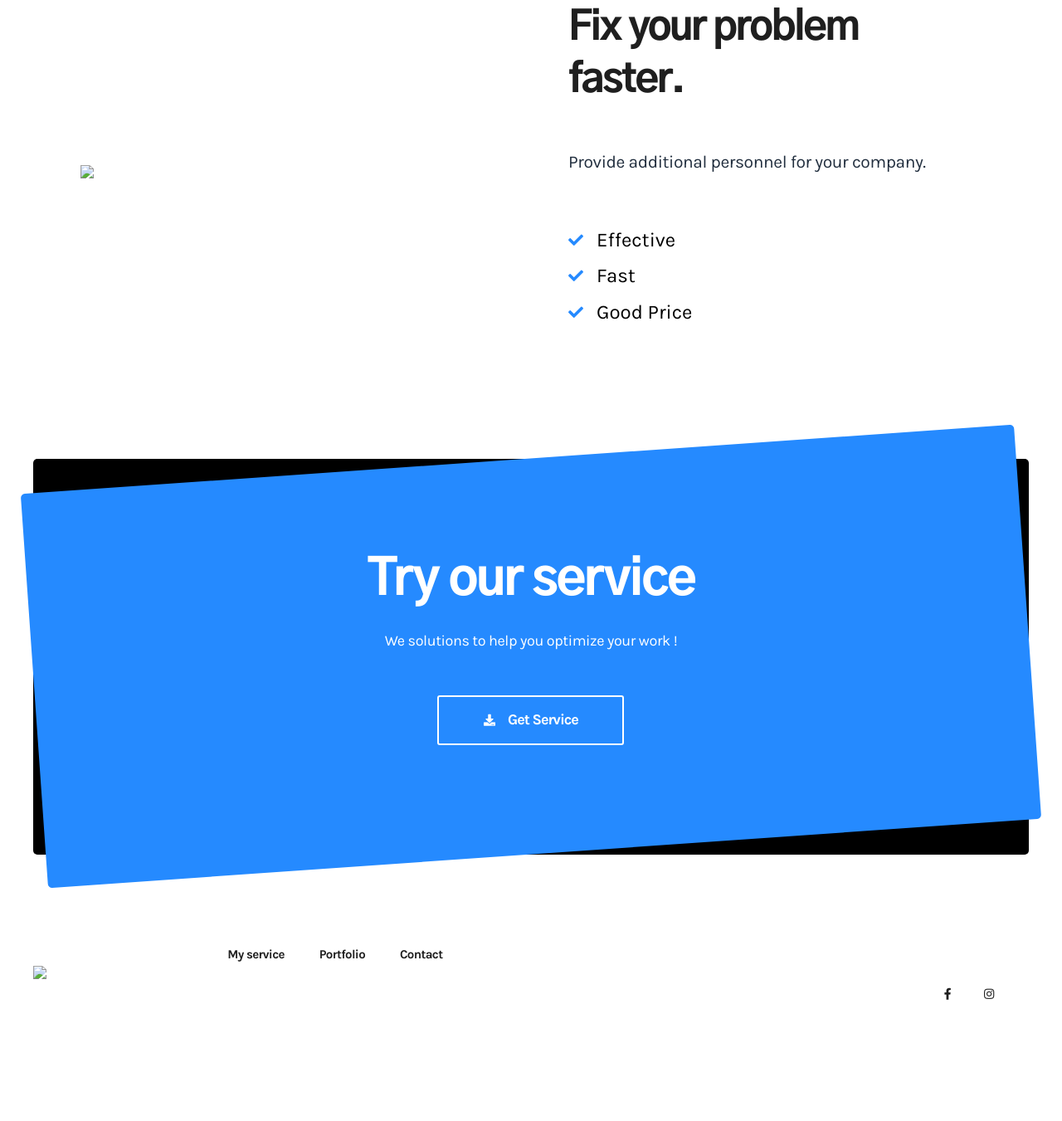
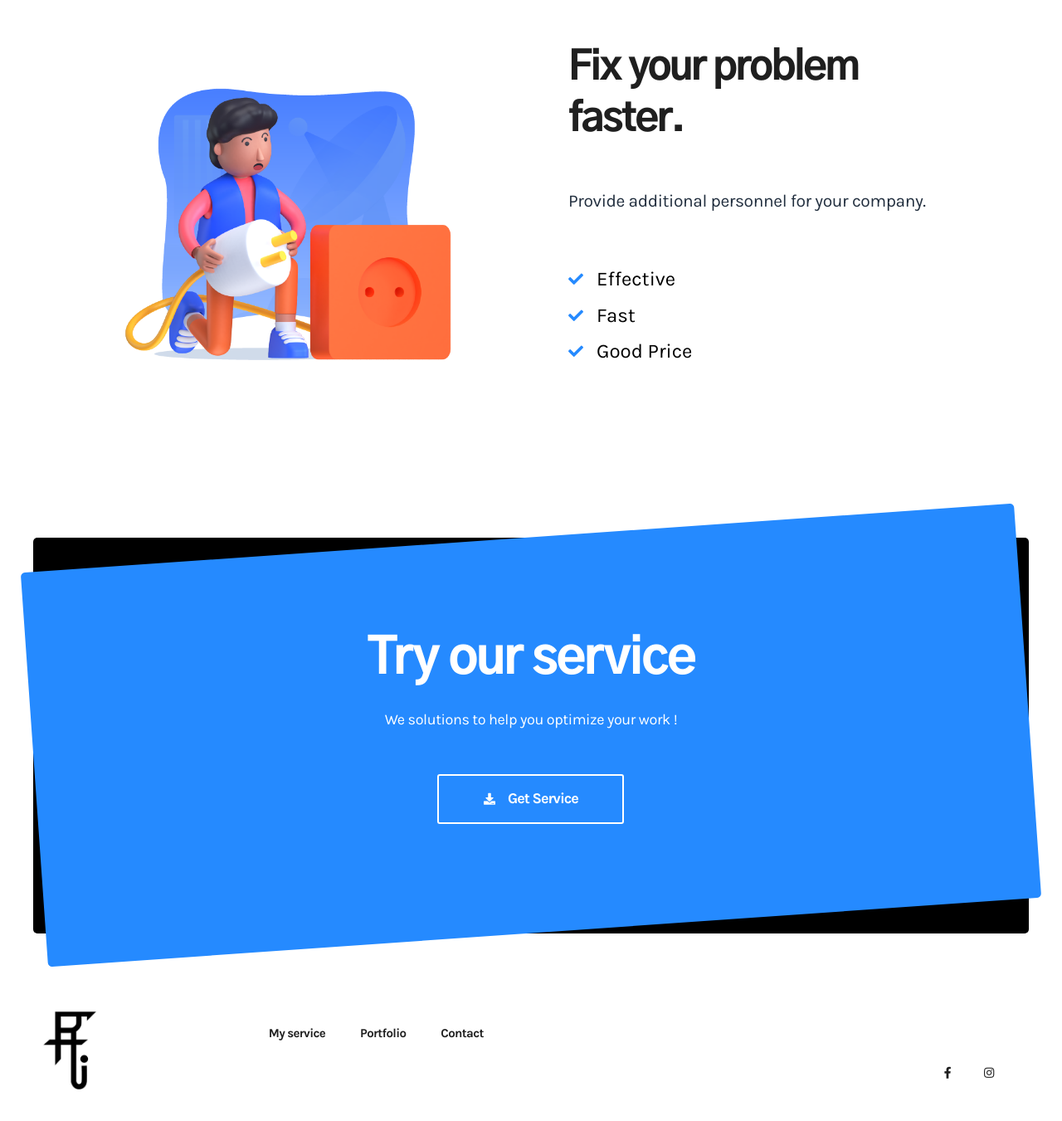
Before and after one commit to hung2911/AS3, a plain HTML site: page index.html in a window 1280 px wide. Shown: the part 3262-4613 px from the top of the page at 83% size. Before the commit the page ends 4540 px from the top, so only its background shows below. Drawn offline with Linux system fonts and the light colour scheme; files whose address does not match are found by name.

Commit message:
Update index.html

```diff
--- a/index.html
+++ b/index.html
@@ -293,7 +293,7 @@
           <div class="col-xl-5 col-lg-5 col-md-4 col-sm-8 flex-y-center" data-aos="fade-right" data-aos-duration="800" data-aos-once="true">
             <!-- content img start -->
             <div class="content-img pl-lg-5 pr-lg-7 position-relative z-index-1">
-              <img src="images_15.png"; width="500px" style="padding-right: -200px;">
+              <img src="image/images_15.png"; width="500px" style="padding-right: -200px;">
             </div>
             <!-- content img end -->
           </div>
@@ -365,7 +365,7 @@
               <div class="brand-logo">
                 <a href="landing-1.html">
                   <!-- light version logo (logo must be black)-->
-                  <img src="imange/rapital.png" width="90px">
+                  <img src="image/rapital.png" width="90px">
                   <!-- Dark version logo (logo must be White)-->
                 </a>
               </div>
```
